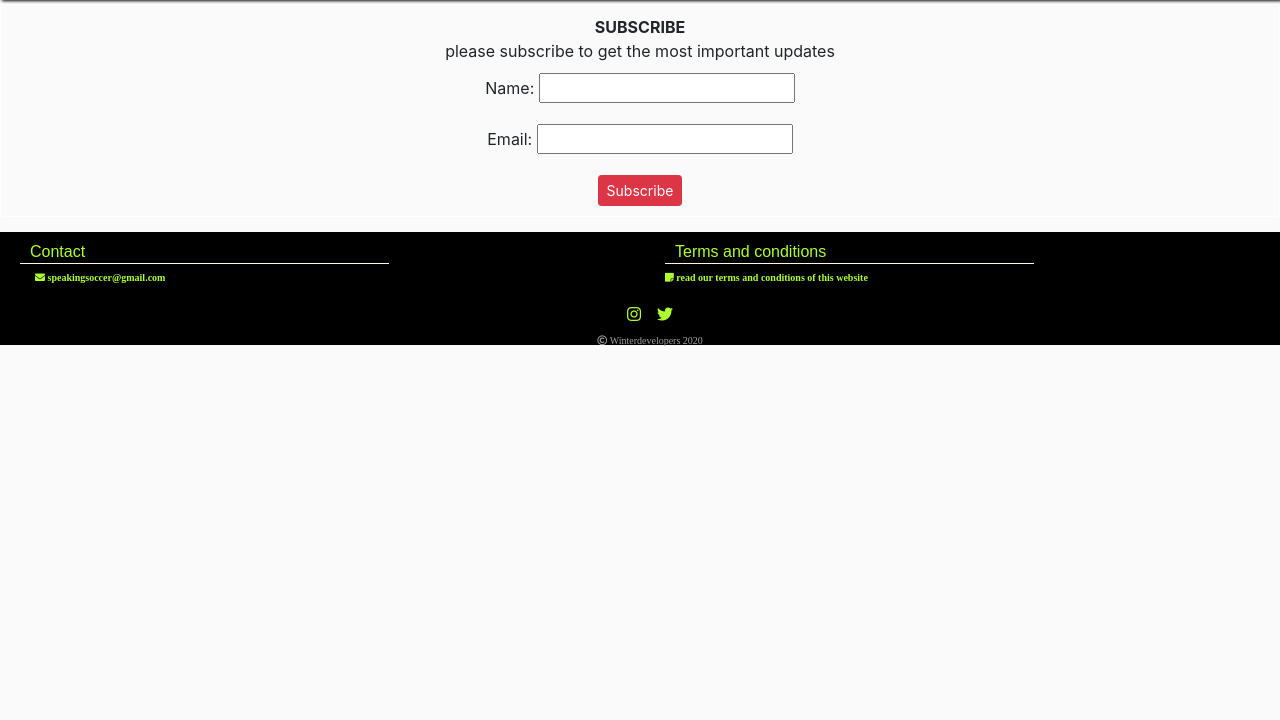
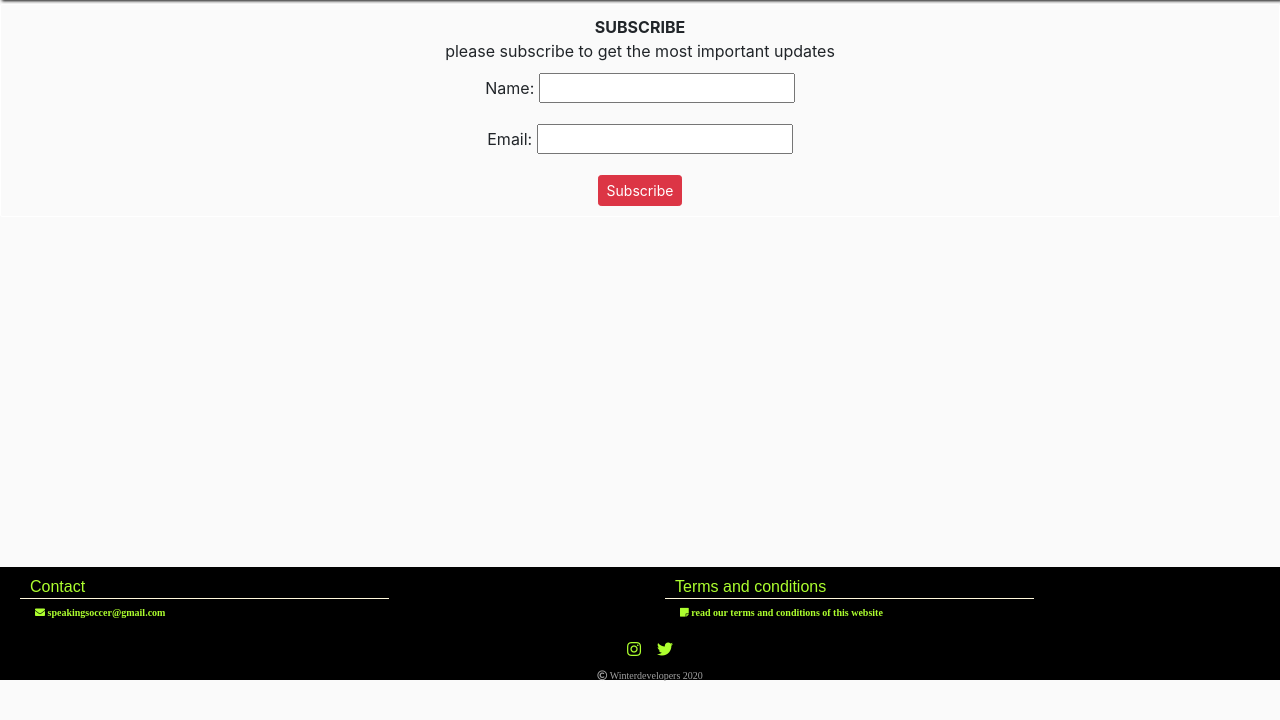
Before and after one commit to WinterDevelopers/speaking-soccer, a Django app: page /sub in a window 1280 px wide. Shown: the part 44-764 px from the top of the page. Run offline with Django 3.2, Linux system fonts and the light colour scheme; some libraries are stand-ins or nearby versions.

Commit message:
heroku master

```diff
--- a/templates/blog/base.html
+++ b/templates/blog/base.html
@@ -228,7 +228,7 @@
       <div class="col-lg-6">
         <h6 style="padding-inline-start:10px ;"> Terms and conditions </h6>
         <div style="position: relative; top:-6px; width: 60%; height: 1px; background-color: cornsilk;"></div>
-        <div style="font-size: x-small;"><i class="fas fa-sticky-note">  read our terms and conditions of this website</i></div>
+        <div style="font-size: x-small; padding-inline-start: 15px;"><i class="fas fa-sticky-note">  read our terms and conditions of this website</i></div>
       </div>
     </div>
     <div style="display: flex; justify-content:center;">
--- a/templates/blog/subscription.html
+++ b/templates/blog/subscription.html
@@ -2,7 +2,7 @@
 {% block content %}
 {% load static %}
 <br>
-<div style="border: 1px solid white; border-radius: 2px; padding: 10px; margin-bottom: auto; text-align: center;">
+<div style="border: 1px solid white; border-radius: 2px; padding: 10px; margin-bottom: 350px; text-align: center;">
     <div><strong>SUBSCRIBE</strong></div>
     <div style="margin-bottom: 10px;">please subscribe to get the most important updates</div>
     <form action="" method="POST" class="form-horizontal">
```
